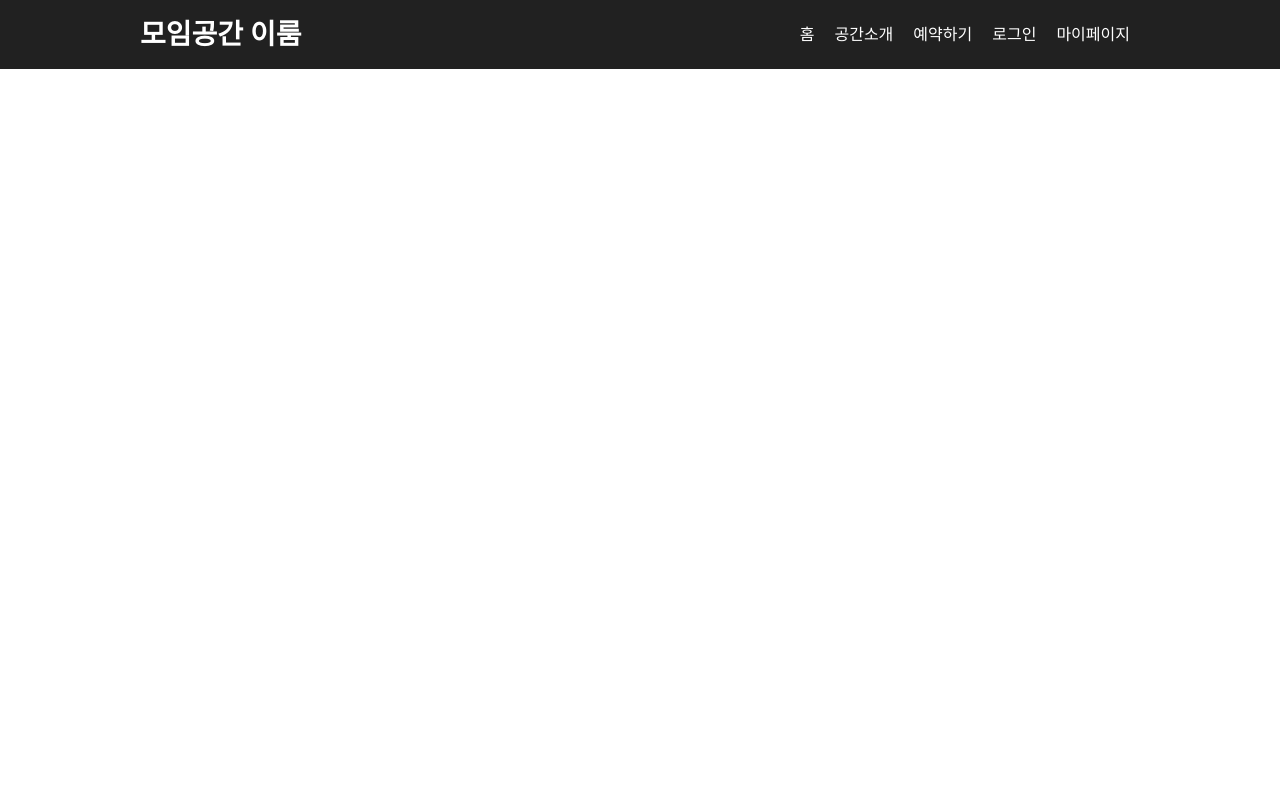
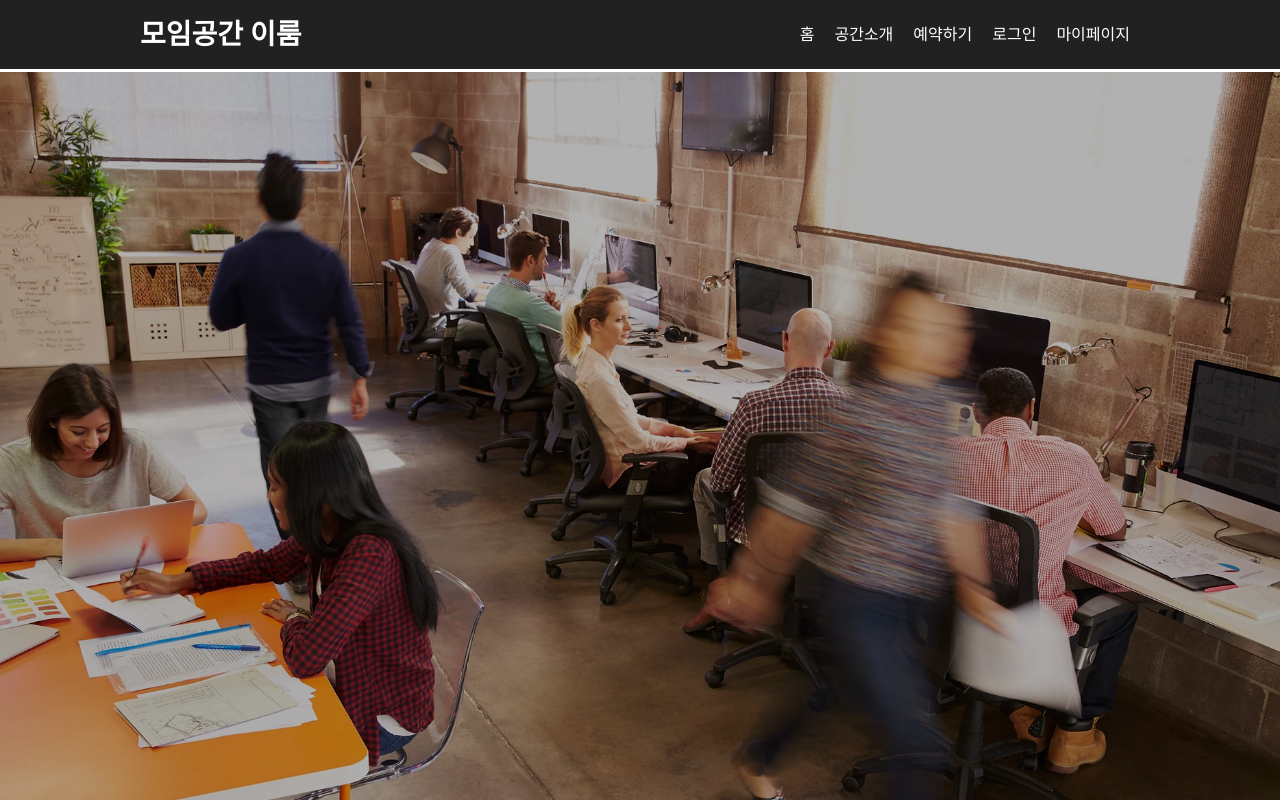
Before and after one commit to jseo9732/iroom-clone, a React (Create React App) app: page / in a window 1280 px wide. Shown: the top 800 px of the page. Built offline with nearby package versions, Linux system fonts and the light colour scheme.

Commit message:
Feat: 홈화면 추가

```diff
--- a/src/pages/Home.js
+++ /dev/null
@@ -1,5 +0,0 @@
-import React from "react";
-
-export default function Home() {
-  return <div>메인 페이지</div>;
-}
--- /dev/null
+++ b/src/pages/Home/Home.css
@@ -0,0 +1,11 @@
+.HomeContainer {
+  margin-top: 72px;
+  display: flex;
+  justify-content: center;
+  flex-direction: column;
+}
+
+.HomeContainer img {
+  width: 100%;
+  filter: brightness(70%);
+}
--- /dev/null
+++ b/src/pages/Home/Home.jsx
@@ -0,0 +1,11 @@
+import React from "react";
+import "./Home.css"
+
+export default function Home() {
+  return (
+      <div className="HomeContainer">
+        <img src="/images/homePic.webp" alt=""/>
+        <div>메인 페이지</div>
+      </div>
+    );
+}
--- a/src/pages/PagesIndex.js
+++ b/src/pages/PagesIndex.js
@@ -1,4 +1,4 @@
-export { default as Home } from "./Home";
+export { default as Home } from "./Home/Home";
 export { default as Login } from "./Login";
 export { default as Signup } from "./Signup";
 //
```
Also changed, not shown: public/images/homePic.webp (added).
